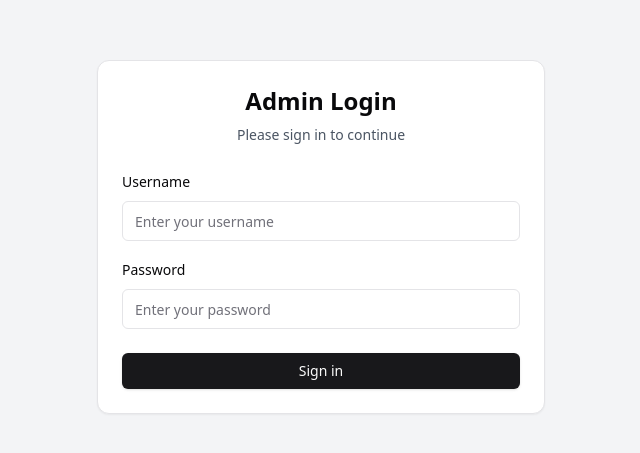
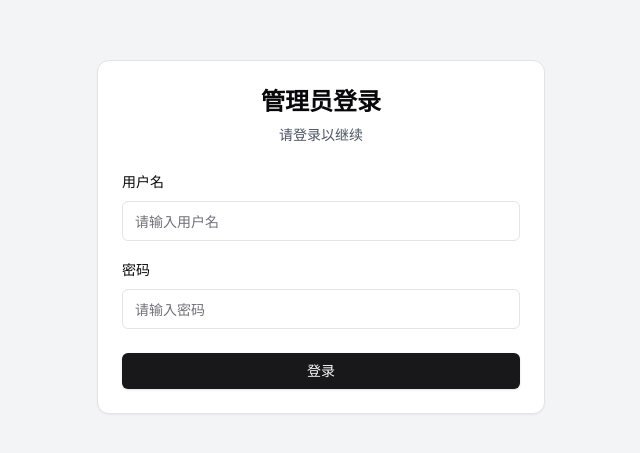
Before and after one commit to zerokkcoder/indev-scaffolding, a Vue app in the folder views/admin/: page /login in a window 1280 px wide. Shown: the part 163-616 px from the top of the page, without its empty margins (319-959 px from the left). Built offline with nearby package versions, Linux system fonts and the light colour scheme.

Commit message:
修改登录界面

```diff
--- a/views/admin/src/views/login/index.vue
+++ b/views/admin/src/views/login/index.vue
@@ -3,38 +3,38 @@
     <Card class="w-full max-w-md">
       <form @submit.prevent="handleSubmit" class="space-y-6 p-6">
         <div class="text-center">
-          <h1 class="text-2xl font-bold">Admin Login</h1>
-          <p class="mt-2 text-sm text-gray-600">Please sign in to continue</p>
+          <h1 class="text-2xl font-bold">管理员登录</h1>
+          <p class="mt-2 text-sm text-gray-600">请登录以继续</p>
         </div>
 
         <div class="space-y-4">
           <div class="space-y-2">
-            <label class="text-sm font-medium" for="username">Username</label>
+            <label class="text-sm font-medium" for="username">用户名</label>
             <Input
               id="username"
               v-model="formData.username"
               :variant="errors.username ? 'error' : 'default'"
-              placeholder="Enter your username"
+              placeholder="请输入用户名"
               type="text"
             />
             <p v-if="errors.username" class="text-sm text-red-500">{{ errors.username }}</p>
           </div>
 
           <div class="space-y-2">
-            <label class="text-sm font-medium" for="password">Password</label>
+            <label class="text-sm font-medium" for="password">密码</label>
             <Input
               id="password"
               v-model="formData.password"
               type="password"
               :variant="errors.password ? 'error' : 'default'"
-              placeholder="Enter your password"
+              placeholder="请输入密码"
             />
             <p v-if="errors.password" class="text-sm text-red-500">{{ errors.password }}</p>
           </div>
         </div>
 
         <Button type="submit" class="w-full" :disabled="isLoading">
-          {{ isLoading ? 'Signing in...' : 'Sign in' }}
+          {{ isLoading ? '登录中...' : '登录' }}
         </Button>
 
         <p v-if="loginError" class="text-center text-sm text-red-500">{{ loginError }}</p>
@@ -82,12 +82,12 @@ const validateForm = () => {
   errors.value.password = ''
 
   if (!formData.value.username.trim()) {
-    errors.value.username = 'Username is required'
+    errors.value.username = '请输入用户名'
     isValid = false
   }
 
   if (!formData.value.password.trim()) {
-    errors.value.password = 'Password is required'
+    errors.value.password = '请输入密码'
     isValid = false
   }
 
@@ -106,7 +106,7 @@ const handleSubmit = async () => {
     await userStore.login(formData.value.username.trim(), formData.value.password.trim())
     router.push('/dashboard')
   } catch (error: any) {
-    loginError.value = error.message || 'Login failed'
+    loginError.value = error.message || '登录失败'
   } finally {
     isLoading.value = false
   }
```
